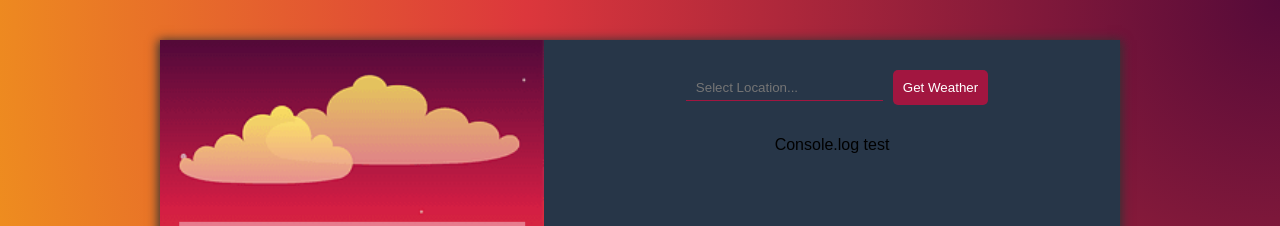
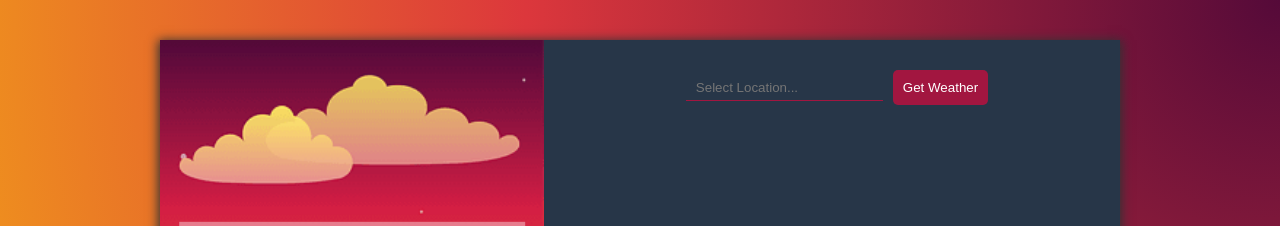
Before and after one commit to its-gio/weather-app, a React (Create React App) app: page / in a window 1280 px wide. Shown: the top 226 px of the page. Built offline with nearby package versions, Linux system fonts and the light colour scheme; no server answers; the HTML template or start-up script is replaced by a standard one.

Commit message:
API location search is working (Figuring out how to add to a component when another component is changing)

```diff
--- a/src/App.js
+++ b/src/App.js
@@ -28,6 +28,7 @@ export default class App extends React.Component {
 
   updateSearch = (e) => {
     this.setState({ inputText: e.target.value });
+    this.displayMatches();
   }
 
   // Making API call is best with async and await
@@ -68,30 +69,27 @@ export default class App extends React.Component {
     // returns a filtered city array where cities and states are running through a Regex and only one has to match to return
     return cities.filter(place => {
       const regex = new RegExp(wordMatch, 'gi');
-      return place.name.match(regex) || place.country.match(regex);
+      return place.city.match(regex) || place.state.match(regex);
     })
   }
 
   displayMatches = () => {
     // Using findMatch() with the input and cities array
     const matchArray = this.findMatches(this.state.inputText, this.state.suggestionList);
-    console.log(matchArray);
     const html = matchArray.map(place => {
       const regex = new RegExp(this.state.inputText, 'gi');
       // Adding highlights to input for city name
-      const cityName = place.name.replace(regex, this.state.inputText);
-      // .replace(regex, `<span class="hl">${this.state.inputText}</span>`)
+      const cityName = place.city.replace(regex, `<span class="hl">${this.state.inputText}</span>`)
       // Adding highlights to input for state name
-      const countryName = place.country;
-      // .replace(regex, `<span class="hl">${this.value}</span>`)
-      return cityName;
+      const stateName = place.state.replace(regex, `<span class="hl">${this.value}</span>`)
       return `
         <li>
-          <span class="name">${cityName}, ${countryName}</span>
+          <span class="name">${cityName}, ${stateName}</span>
         </li>
       `
       // Joining map into a string
     }).join('');
+    console.log(html)
     // Making the suggestions empty when input is empty
     // searchInput.value == '' ? suggestion.innerHTML = '' : suggestion.innerHTML = html;
   }
--- a/src/components/LocationComplete.js
+++ b/src/components/LocationComplete.js
@@ -4,7 +4,7 @@ export default class LocationComplete extends React.Component {
   render() {
     return (
       <div className="content-container__locations-list">
-        Console.log test
+
       </div>
     )
   }
```
